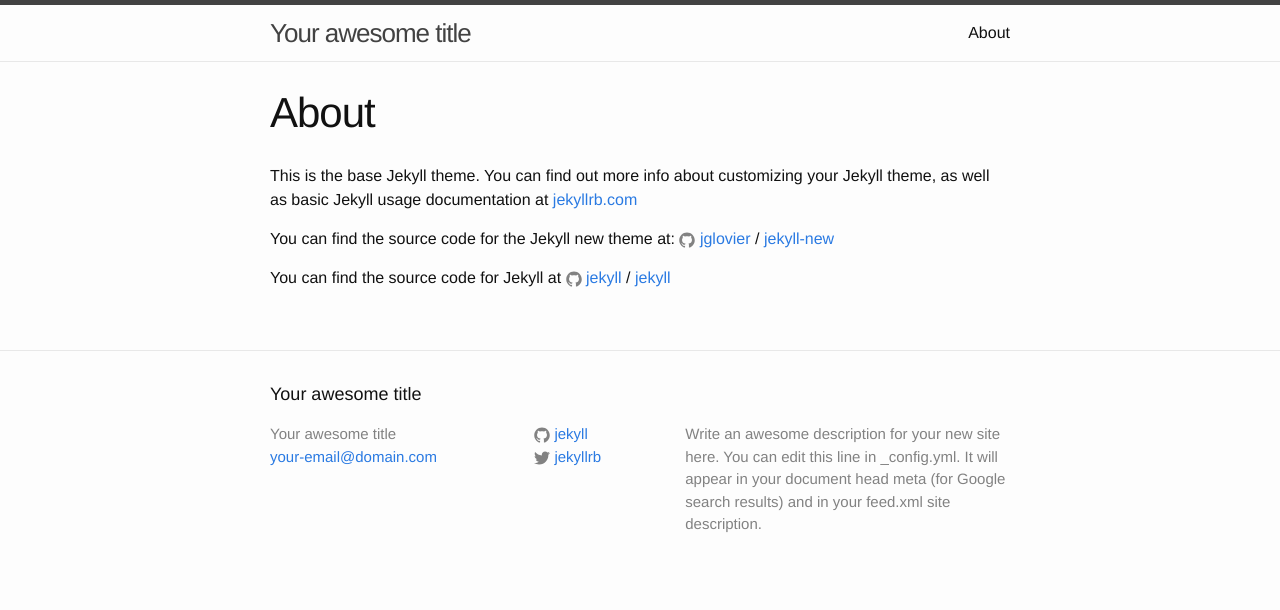
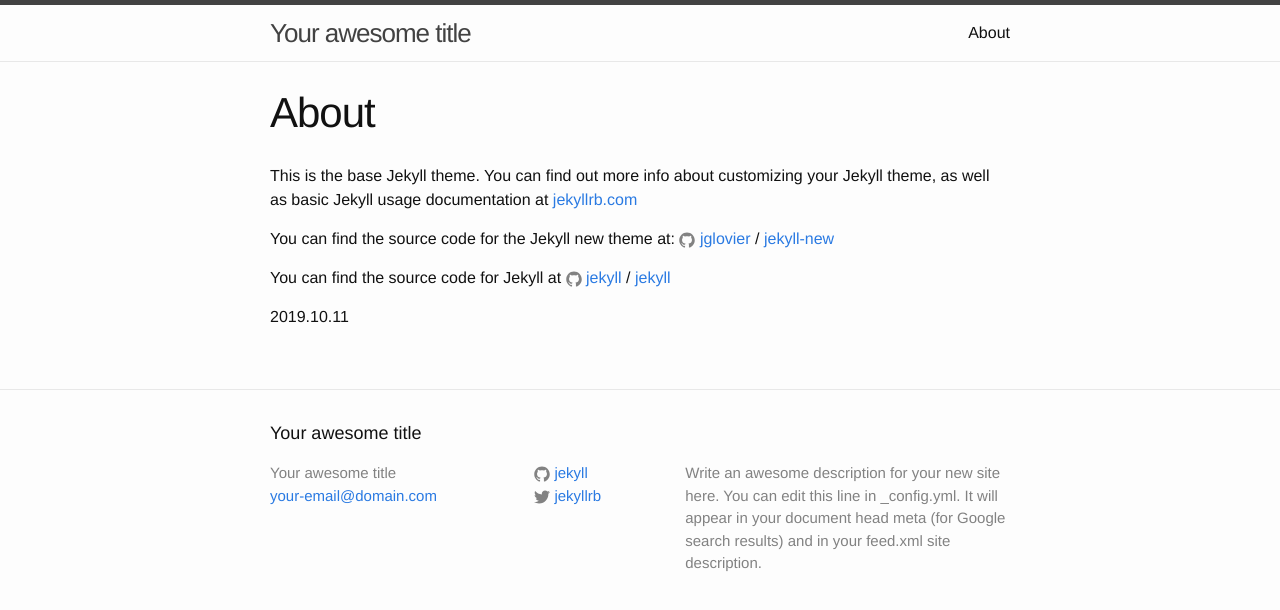
Before and after one commit to windowsxq/windowsxq.github.io, a Jekyll site: the page built from about.md, in a window 1280 px wide. Shown: the top 610 px of the page. Built offline with Jekyll 4.4.1, drawn with Linux system fonts in a browser that asks for light colours.

Commit message:
Update about.md

```diff
--- a/about.md
+++ b/about.md
@@ -13,3 +13,5 @@ You can find the source code for the Jekyll new theme at:
 You can find the source code for Jekyll at
 {% include icon-github.html username="jekyll" %} /
 [jekyll](https://github.com/jekyll/jekyll)
+
+2019.10.11
```
